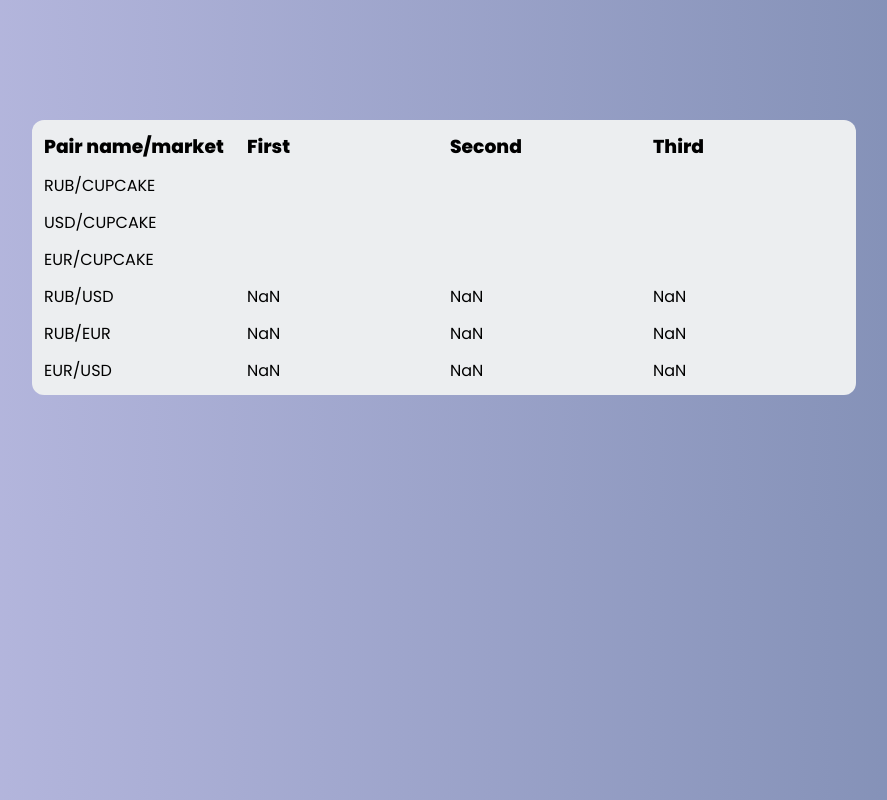
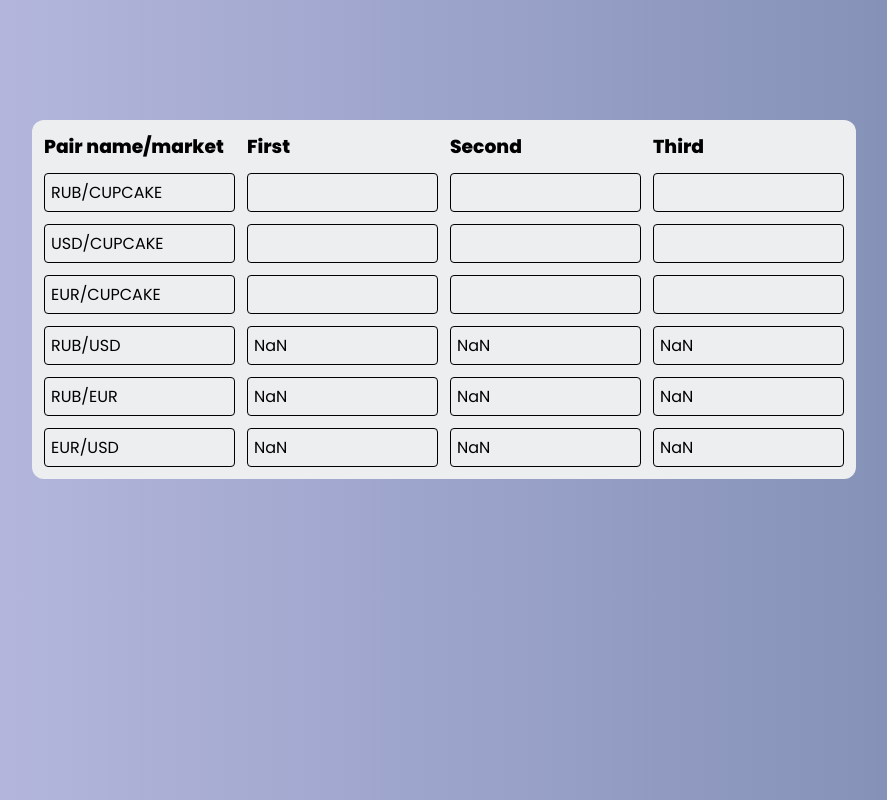
Before and after one commit to Dariafable/crypto-longpolling, a React app: page / in a window 1280 px wide. Shown: the whole page, without its empty margins (196-1083 px from the left). Built offline with nearby package versions, Linux system fonts and the light colour scheme; no server answers.

Commit message:
fixed the design

```diff
--- a/src/components/Currencies/CurrenciesStyles.css
+++ b/src/components/Currencies/CurrenciesStyles.css
@@ -13,9 +13,3 @@
   grid-template-rows: repeat(auto, 1fr);
   grid-gap: 12px;
 }
-
-.list-item {
-  display: flex;
-  align-items: center;
-  justify-content: space-between;
-}
--- a/src/components/CurrencyItem/CurrencyItem.tsx
+++ b/src/components/CurrencyItem/CurrencyItem.tsx
@@ -7,12 +7,14 @@ import "./CurrencyItemStyles.css";
 const CurrencyItem = ({ title, values, minValueCurrency }: TCurrencyItemProps) => {
   return (
     <>
-      <div>{title}</div>
+      <div className="currency-item">{title}</div>
       {values.map((value, index) => (
         <div
           key={index}
           className={
-            typeof value === "number" && formatNumber(value) === minValueCurrency ? "min-value" : ""
+            typeof value === "number" && formatNumber(value) === minValueCurrency
+              ? "currency-item min-value"
+              : "currency-item"
           }
         >
           {typeof value === "number" ? formatNumber(value) : ""}
--- a/src/components/CurrencyItem/CurrencyItemStyles.css
+++ b/src/components/CurrencyItem/CurrencyItemStyles.css
@@ -1,3 +1,9 @@
+.currency-item {
+  padding: 6px;
+  border: 1px solid black;
+  border-radius: 4px;
+}
+
 .min-value {
   background: lightgray;
 }
```
